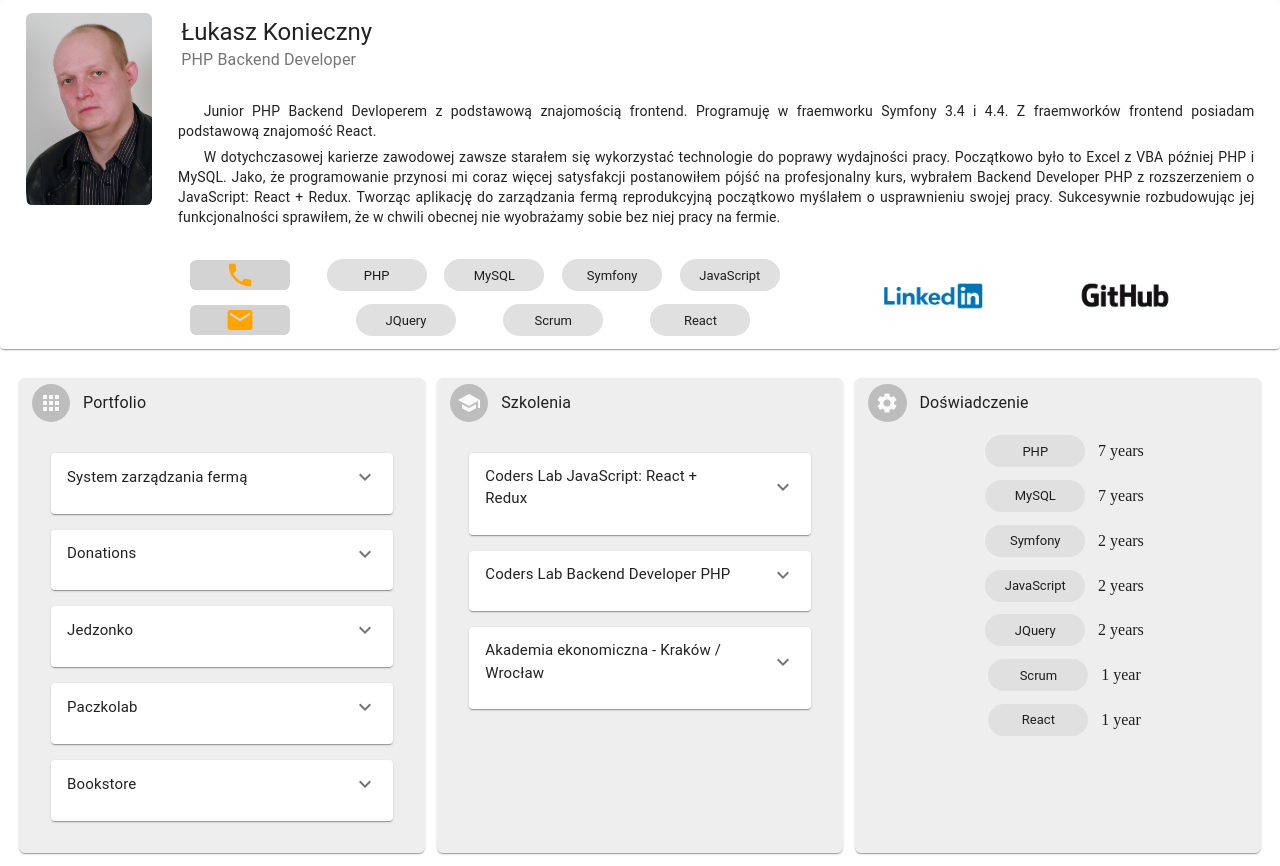
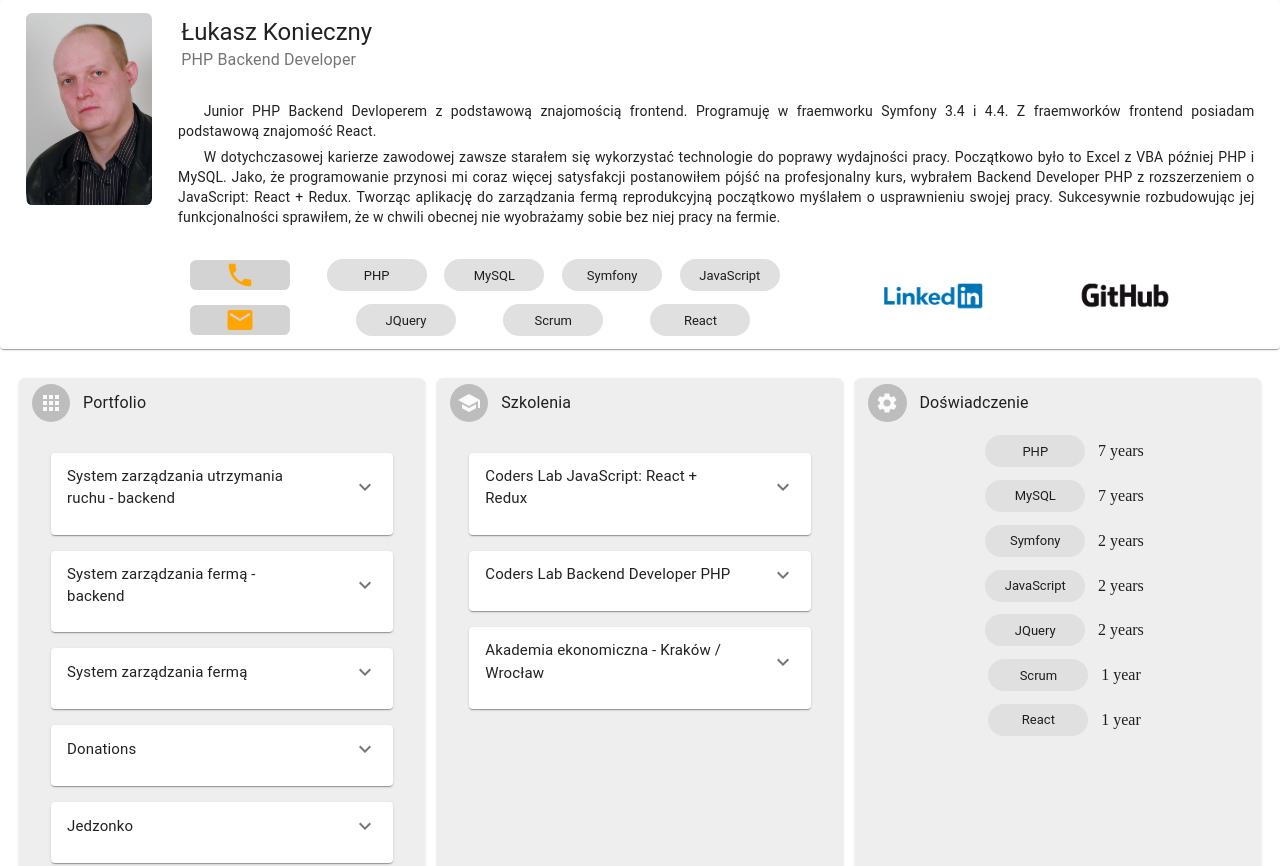
Before and after one commit to LookasNorman/lookas-site, a React (Create React App) app: page / in a window 1280 px wide. Shown: the top 866 px of the page. Built offline with nearby package versions, Linux system fonts and the light colour scheme.

Commit message:
Added new project to portfolio

```diff
--- a/src/state/state.js
+++ b/src/state/state.js
@@ -51,6 +51,20 @@ const state = {
         cardIcon: <Apps />,
         header: 'Portfolio',
         accordion: [
+          {
+            header: 'System zarządzania utrzymania ruchu - backend',
+            text:
+              'Aplikacja do zarządzania zadaniami w dziale utrzymania ruchu. Podział na typy zadań, lokalizacje, maszyny. Karty przeglądów i napraw maszyn. Zamówienia i reklamacje.',
+            chip: ['Symfony 4.4', 'MySQL', 'ApiPlatform'],
+            gitLink: 'https://github.com/LookasNorman/hatcheryTodoSymfony',
+          },
+          {
+            header: 'System zarządzania fermą - backend',
+            text:
+              'Aplikacja służąca do gromadzenia parametrów chowu stad kur reprodukcyjnych. Endpointy dla aplikacji tworzonej w React. Upgrade poprzedniej aplikacji do REST Api z wykorzystaniem Symfony i React',
+            chip: ['Symfony 4.4', 'MySQL', 'ApiPlatform'],
+            gitLink: 'https://github.com/LookasNorman/FarmManagementRestApi',
+          },
           {
             header: 'System zarządzania fermą',
             text:
```
